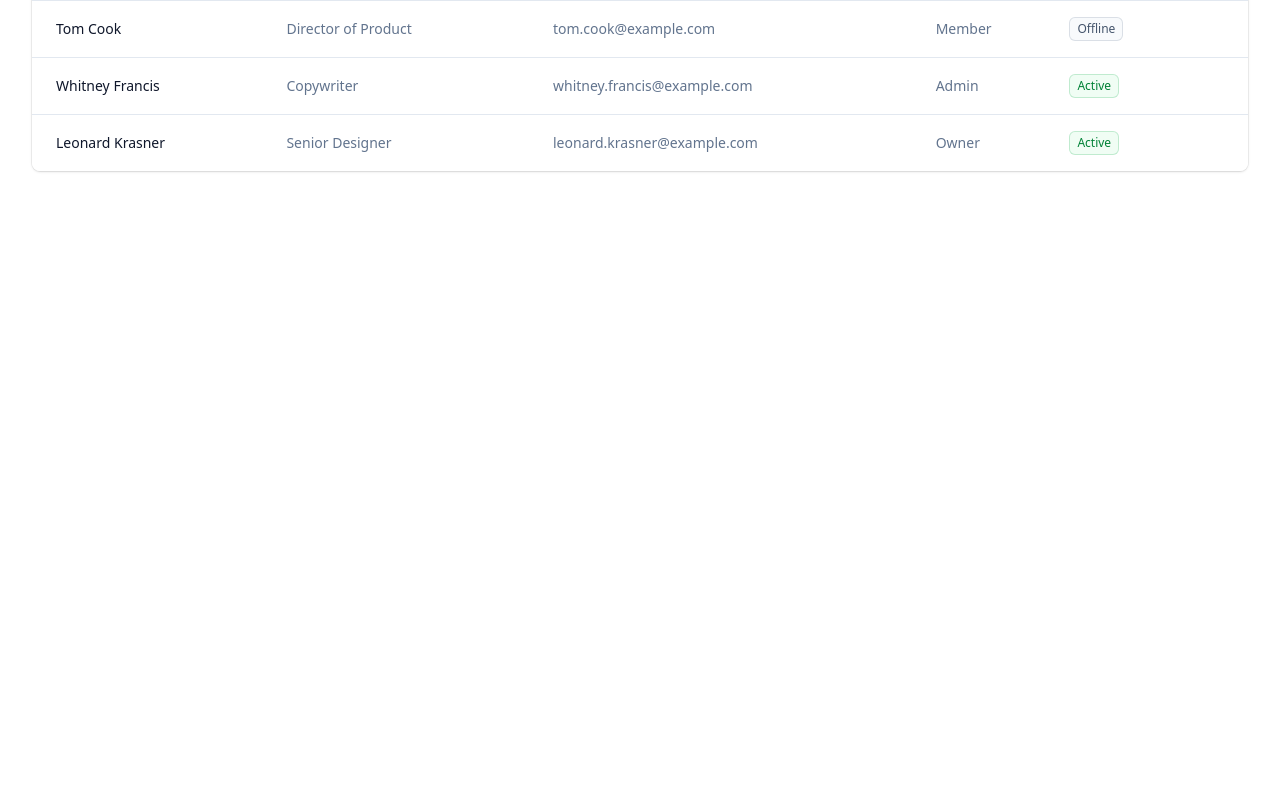
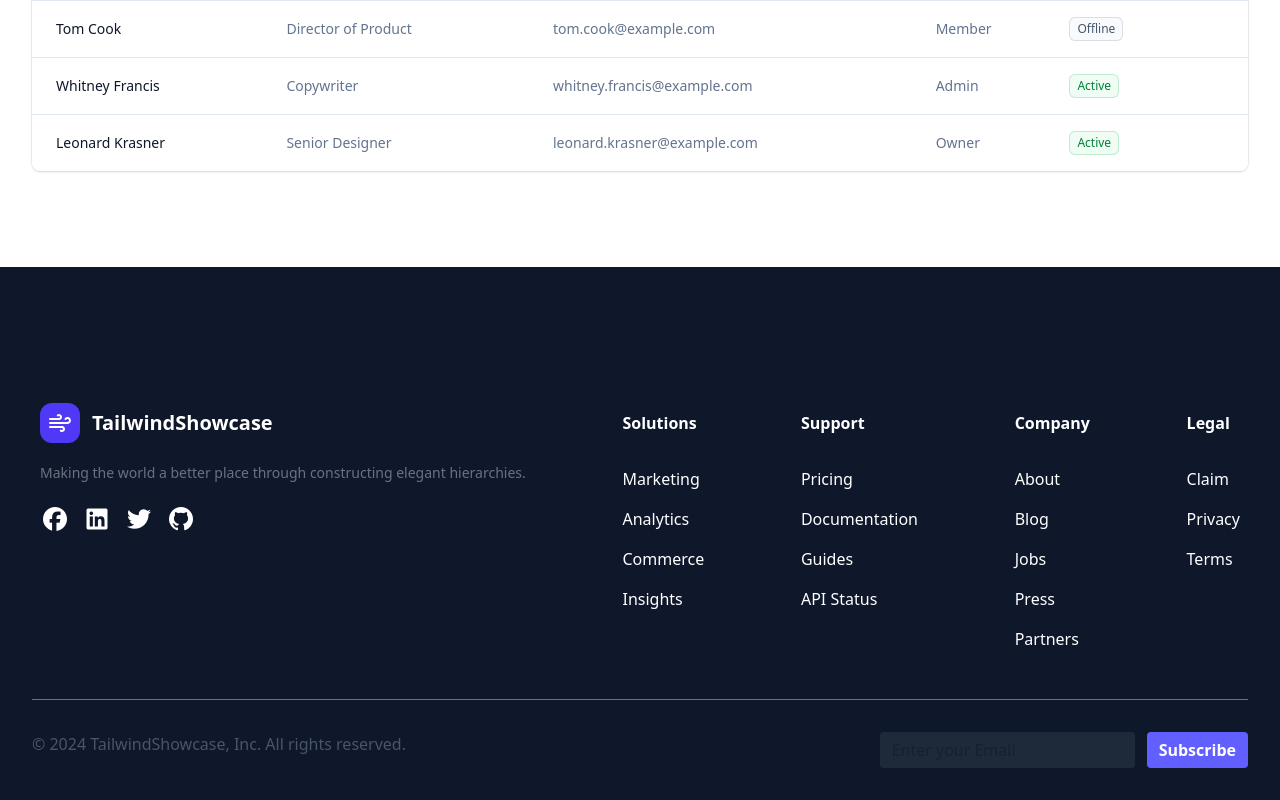
Before and after one commit to GaetanoNicotra/progetto-2, a React (Vite) app in the folder landing-page/: page / in a window 1280 px wide. Shown: the part 5545-6345 px from the top of the page. Before the commit the page ends 5812 px from the top, so only its background shows below. Built offline with nearby package versions, Linux system fonts and the light colour scheme.

Commit message:
[UPD] creazione del footer

```diff
--- a/landing-page/src/App.tsx
+++ b/landing-page/src/App.tsx
@@ -7,6 +7,7 @@ import PricingCards from "./components/PricingCards"
 import Testimonials from "./components/Testimonials"
 import Form from "./components/Form"
 import { Table } from "./components/Table"
+import Footer from "./components/Footer"
 
 export default function App() {
   return <div className="min-h-screen bg-white font-sans text-slate-900 antialiased selection:bg-indigo-100 selection:text-indigo-700">
@@ -24,5 +25,7 @@ export default function App() {
       <Table />
     </main>
 
+    <Footer />
+
   </div>
 }
--- /dev/null
+++ b/landing-page/src/components/Footer.tsx
@@ -0,0 +1,92 @@
+
+const Footer = () => {
+    return (
+        <footer className="bg-slate-900 ">
+            {/* per screen reader */}
+            <h2 className="sr-only">Footer</h2>
+
+            <div className="mx-auto max-w-7xl px-6 pt-16 pb-8 sm:pt-24 lg:px-8 lg:pt-32">
+                <div className="space-y-8">
+                    <div className="flex gap-2 p-2">
+
+                        <ul className="flex justify-between gap-12 w-full">
+
+                            <li>
+                                <ul>
+                                    <li>
+                                        <ul className="flex items-center mb-5">
+                                            <li><img className='bg-indigo-600 rounded-xl p-2 mr-3' src="/public/logo.svg" alt="logo-navbar" /></li>
+                                            <li className="text-xl font-bold text-white">TailwindShowcase</li>
+                                        </ul>
+                                    </li>
+
+                                    <li className="text-gray-500 text-sm mb-5">Making the world a better place through constructing elegant hierarchies.</li>
+
+                                    <li className="text-white text-2xl"><i className="fa-brands fa-facebook mr-3"></i><i className="fa-brands fa-linkedin mr-3"></i><i className="fa-brands fa-twitter mr-3"></i><i className="fa-brands fa-github mr-3"></i></li>
+                                </ul>
+                            </li>
+
+                            <li>
+                                <ul className="text-white leading-10">
+                                    <li className="font-bold mb-4">Solutions </li>
+                                    <li>Marketing</li>
+                                    <li>Analytics</li>
+                                    <li>Commerce</li>
+                                    <li>Insights</li>
+                                </ul>
+                            </li>
+
+                            <li>
+                                <ul className="text-white leading-10">
+                                    <li className="font-bold mb-4">Support</li>
+                                    <li>Pricing</li>
+                                    <li>Documentation</li>
+                                    <li>Guides</li>
+                                    <li>API Status</li>
+                                </ul>
+                            </li>
+
+                            <li>
+                                <ul className="text-white leading-10">
+                                    <li className="font-bold mb-4">Company</li>
+                                    <li>About</li>
+                                    <li>Blog</li>
+                                    <li>Jobs</li>
+                                    <li>Press</li>
+                                    <li>Partners</li>
+                                </ul>
+                            </li>
+
+                            <li>
+                                <ul className="text-white leading-10">
+                                    <li className="font-bold mb-4">Legal </li>
+                                    <li>Claim</li>
+                                    <li>Privacy</li>
+                                    <li>Terms</li>
+                                </ul>
+                            </li>
+
+                        </ul>
+
+                    </div>
+                    {/* Copywriter */}
+                    <hr className="text-gray-500" />
+
+                    <div>
+                        <ul className="flex justify-between">
+
+                            <li className="text-gray-600">© 2024 TailwindShowcase, Inc. All rights reserved.</li>
+
+                            <li>
+                                <input type="email" className="bg-gray-800 px-3 py-1.5 mr-3 rounded" placeholder="Enter your Email" />
+                                <button className="bg-indigo-500 px-3 py-1.5 rounded text-white font-semibold">Subscribe</button>
+                            </li>
+                        </ul>
+                    </div>
+                </div>
+            </div>
+        </footer>
+    )
+}
+
+export default Footer
```
